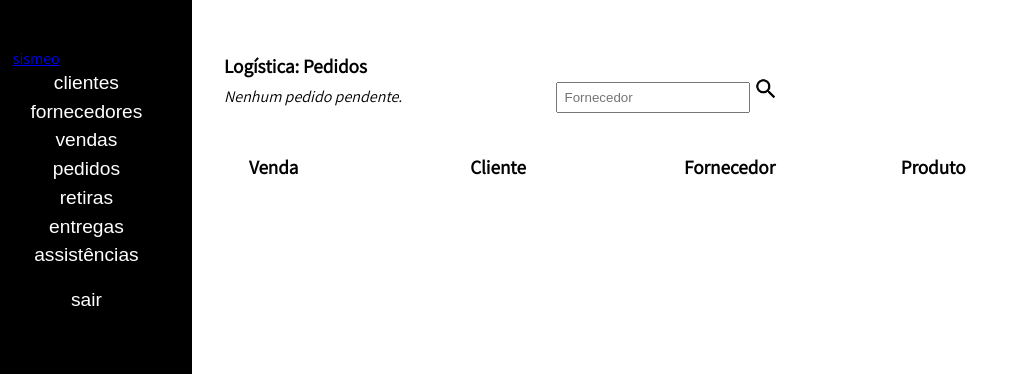
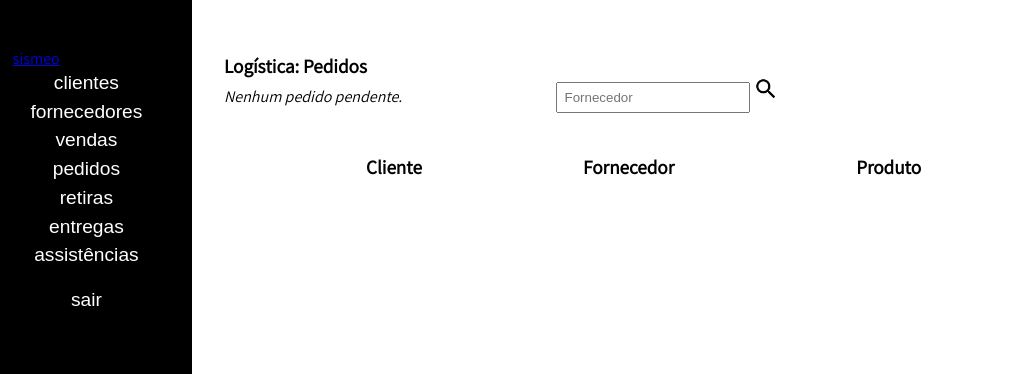
Before and after one commit to tiagoornelas/meomoveis, a PHP site: page /logistica_pedidos.php in a window 1280 px wide. Shown: the part 154-528 px from the top of the page, without its empty margins (0-1016 px from the left). Run offline with PHP 8.4, Linux system fonts and the light colour scheme; data that the repository does not hold is empty.

Commit message:
Retirada da coluna de Data da Venda nos controles de Logística face a inclusão da nova coluna de atraso

```diff
--- a/logistica_assistencias.php
+++ b/logistica_assistencias.php
@@ -97,9 +97,8 @@
 							</section>
 						<table>
 							<tr>
-								<th style="width:10%">Venda</th>
 								<th style="width:10%">Loja</th>
-								<th style="width:20%">Cliente</th>
+								<th style="width:30%">Cliente</th>
 								<th style="width:10%">Fornecedor</th>
 								<th style="width:30%">Produto</th>
 								<th style="width:10%"></th>
@@ -119,7 +118,6 @@
 										 $whatsapp = $exibirResultados[9];
 										 $atraso = (-1* $exibirResultados[10]);
 
-										 print "<td><b>$venda</b></td>";
 										 print "<td><i>$loja</i></td>";
 										 print "<td><a href='visualizar_cliente.php?cpf=$cpf'><b>$cliente</b></a></td>";
 										 print "<td>$fornecedor</td>";
--- a/logistica_pedidos.php
+++ b/logistica_pedidos.php
@@ -97,10 +97,9 @@
 							</section>
 						<table>
 							<tr>
-								<th style="width:10%">Venda</th>
-								<th style="width:30%">Cliente</th>
+								<th style="width:35%">Cliente</th>
 								<th style="width:10%">Fornecedor</th>
-								<th style="width:25%">Produto</th>
+								<th style="width:40%">Produto</th>
 								<th style="width:5%"></th>
 								<th style="width:10%"></th>
 							</tr>
@@ -117,7 +116,6 @@
 										 $whatsapp = $exibirResultados[9];
 										 $atraso = (-1* $exibirResultados[10]);
 
-										 print "<td><b>$venda</b></td>";
 										 print "<td><a href='visualizar_cliente.php?cpf=$cpf'><b>$cliente</b></a></td>";
 										 print "<td>$fornecedor</td>";
 										 print "<td>$produto</td>";
```
